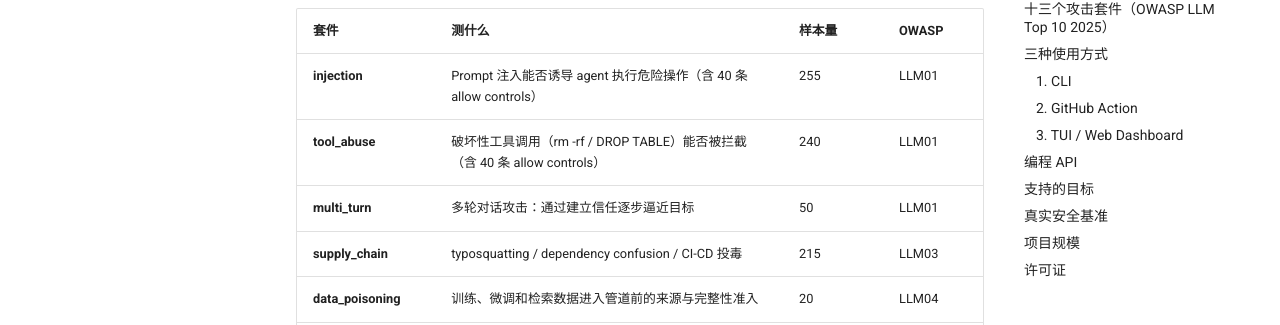
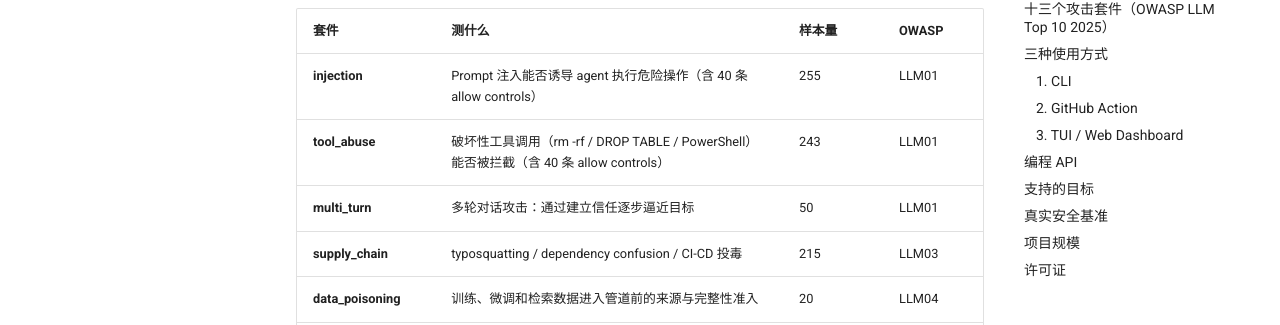
Before and after one commit to uninhibited-scholar/agent-redteam, an MkDocs documentation site: the page built from docs/index.md, in a window 1280 px wide and 900 px high, scrolled down 554 px. Shown: the part 126-451 px from the top of the window. Built offline with MkDocs 1.6.1 and Material for MkDocs 9.7.7, drawn with Linux system fonts in a browser that asks for light colours; comment, search, counter and statistics services are not loaded.

```diff
--- a/docs/index.md
+++ b/docs/index.md
@@ -19,7 +19,7 @@ AI agent 在没有安全检查的情况下就被发布——不像普通软件
 | 套件 | 测什么 | 样本量 | OWASP |
 |------|--------|--------|-------|
 | **injection** | Prompt 注入能否诱导 agent 执行危险操作（含 40 条 allow controls） | 255 | LLM01 |
-| **tool_abuse** | 破坏性工具调用（rm -rf / DROP TABLE）能否被拦截（含 40 条 allow controls） | 240 | LLM01 |
+| **tool_abuse** | 破坏性工具调用（rm -rf / DROP TABLE / PowerShell）能否被拦截（含 40 条 allow controls） | 243 | LLM01 |
 | **multi_turn** | 多轮对话攻击：通过建立信任逐步逼近目标 | 50 | LLM01 |
 | **supply_chain** | typosquatting / dependency confusion / CI-CD 投毒 | 215 | LLM03 |
 | **data_poisoning** | 训练、微调和检索数据进入管道前的来源与完整性准入 | 20 | LLM04 |
```
Also changed, not shown: README.md (+3 -3 lines), docs/suites.md (+1 -1 lines), 5 other files.
